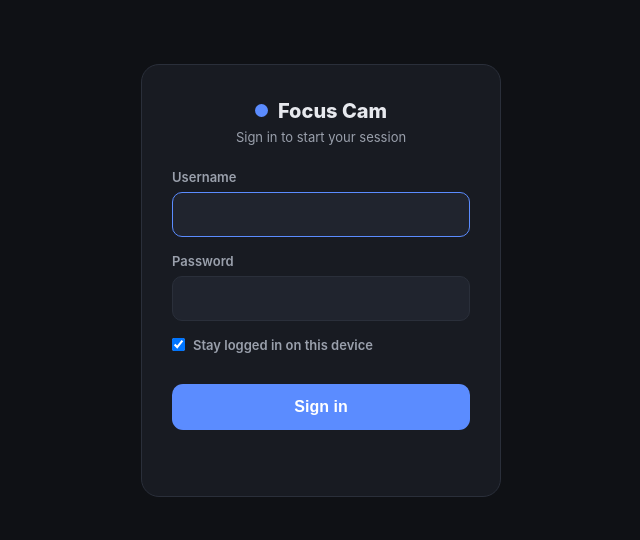
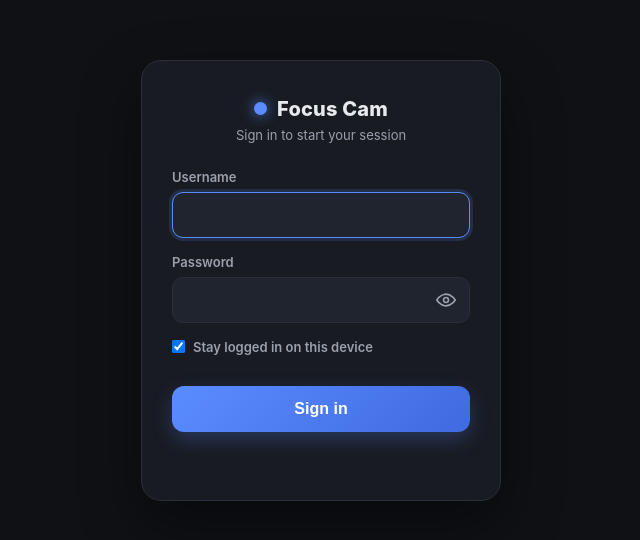
Before and after one commit to ijaihundal/focus-cam, a website: page public/login.html in a window 1280 px wide. Shown: the part 120-660 px from the top of the page, without its empty margins (319-959 px from the left). Drawn offline with Linux system fonts and the light colour scheme.

Commit message:
Login: view-password toggle, visual polish, 16px inputs, error shake

```diff
--- a/public/login.html
+++ b/public/login.html
@@ -8,29 +8,47 @@
   <meta name="theme-color" content="#0f1115" />
   <title>Focus Cam · Login</title>
   <style>
-    :root { --bg:#0f1115; --panel:#181b22; --accent:#5b8cff; --text:#e7e9ee;
-      --muted:#9aa0ac; --rec:#ff4d4f; --border:#2a2f3a; }
-    * { box-sizing:border-box; margin:0; padding:0; }
+    :root { --bg:#0f1115; --panel:#181b22; --accent:#5b8cff; --accent-2:#3f6ae0;
+      --text:#e7e9ee; --muted:#9aa0ac; --rec:#ff4d4f; --border:#2a2f3a; }
+    * { box-sizing:border-box; margin:0; padding:0; -webkit-tap-highlight-color:transparent; }
     body { background:var(--bg); color:var(--text); min-height:100vh; display:flex;
       align-items:center; justify-content:center; font-family:-apple-system,BlinkMacSystemFont,
       "Segoe UI",Roboto,Helvetica,Arial,sans-serif; padding:20px; }
-    .card { background:var(--panel); border:1px solid var(--border); border-radius:18px;
-      padding:34px 30px; width:100%; max-width:360px; }
+    .card { background:var(--panel); border:1px solid var(--border); border-radius:20px;
+      padding:36px 30px; width:100%; max-width:360px;
+      box-shadow:0 24px 60px rgba(0,0,0,.45); }
     .brand { display:flex; align-items:center; gap:10px; font-weight:800; font-size:20px;
-      justify-content:center; margin-bottom:6px; }
-    .brand .dot { width:13px; height:13px; border-radius:50%; background:var(--accent); }
-    .sub { text-align:center; color:var(--muted); font-size:13px; margin-bottom:24px; }
+      letter-spacing:.2px; justify-content:center; margin-bottom:6px; }
+    .brand .dot { width:13px; height:13px; border-radius:50%; background:var(--accent);
+      box-shadow:0 0 14px rgba(91,140,255,.85); }
+    .sub { text-align:center; color:var(--muted); font-size:13px; margin-bottom:26px; }
     label { display:block; font-size:13px; color:var(--muted); margin:16px 0 7px; font-weight:600; }
+    .field { position:relative; }
     input { width:100%; background:#20242e; color:var(--text); border:1px solid var(--border);
-      border-radius:10px; padding:13px; font-size:15px; outline:none; }
-    input:focus { border-color:var(--accent); }
+      border-radius:11px; padding:13px; font-size:16px; outline:none;
+      transition:border-color .15s, box-shadow .15s; }
+    input:focus { border-color:var(--accent); box-shadow:0 0 0 3px rgba(91,140,255,.16); }
+    .field input { padding-right:46px; }
+    .pw-toggle { position:absolute; right:6px; top:50%; transform:translateY(-50%);
+      background:none; border:none; color:var(--muted); cursor:pointer; padding:8px;
+      display:flex; align-items:center; border-radius:8px; transition:color .15s; }
+    .pw-toggle:hover, .pw-toggle:focus-visible { color:var(--accent); outline:none; }
     .remember { display:flex; align-items:center; gap:8px; margin-top:16px; color:var(--muted);
       font-size:13px; cursor:pointer; }
     .remember input { width:auto; }
-    .btn { width:100%; margin-top:24px; border:none; border-radius:11px; padding:14px;
-      font-size:16px; font-weight:700; cursor:pointer; color:#fff; background:var(--accent); }
-    .btn:active { transform:scale(.98); }
+    .btn { width:100%; margin-top:24px; border:none; border-radius:12px; padding:14px;
+      font-size:16px; font-weight:700; cursor:pointer; color:#fff;
+      background:linear-gradient(135deg, var(--accent), var(--accent-2));
+      transition:transform .12s, box-shadow .15s, filter .15s;
+      box-shadow:0 8px 20px rgba(91,140,255,.25); }
+    .btn:hover { filter:brightness(1.06); }
+    .btn:active { transform:scale(.98); box-shadow:0 4px 12px rgba(91,140,255,.2); }
     .err { color:var(--rec); font-size:13px; text-align:center; margin-top:14px; min-height:18px; }
+    .err.shake { animation:shake .3s; }
+    @keyframes shake {
+      0%,100% { transform:translateX(0); }
+      25% { transform:translateX(-5px); } 75% { transform:translateX(5px); }
+    }
   </style>
 </head>
 <body>
@@ -38,9 +56,26 @@
     <div class="brand"><span class="dot"></span> Focus Cam</div>
     <div class="sub">Sign in to start your session</div>
     <label for="username">Username</label>
-    <input id="username" name="username" type="text" autocomplete="username" autofocus required />
+    <input id="username" name="username" type="text" autocomplete="username"
+      autocapitalize="none" autocorrect="off" spellcheck="false" autofocus required />
     <label for="password">Password</label>
-    <input id="password" name="password" type="password" autocomplete="current-password" required />
+    <div class="field">
+      <input id="password" name="password" type="password" autocomplete="current-password" required />
+      <button class="pw-toggle" type="button" id="pwToggle" aria-label="Show password" aria-pressed="false">
+        <svg id="eyeOpen" width="20" height="20" viewBox="0 0 24 24" fill="none"
+          stroke="currentColor" stroke-width="2" stroke-linecap="round" stroke-linejoin="round">
+          <path d="M1 12s4-7 11-7 11 7 11 7-4 7-11 7-11-7-11-7z"/>
+          <circle cx="12" cy="12" r="3"/>
+        </svg>
+        <svg id="eyeClosed" width="20" height="20" viewBox="0 0 24 24" fill="none"
+          stroke="currentColor" stroke-width="2" stroke-linecap="round" stroke-linejoin="round" style="display:none">
+          <path d="M17.94 17.94A10.07 10.07 0 0 1 12 20c-7 0-11-8-11-8a18.45 18.45 0 0 1 5.06-5.94"/>
+          <path d="M9.9 4.24A9.12 9.12 0 0 1 12 4c7 0 11 8 11 8a18.5 18.5 0 0 1-2.16 3.19"/>
+          <path d="M14.12 14.12a3 3 0 1 1-4.24-4.24"/>
+          <line x1="1" y1="1" x2="23" y2="23"/>
+        </svg>
+      </button>
+    </div>
     <label class="remember"><input type="checkbox" id="remember" checked /> Stay logged in on this device</label>
     <button class="btn" type="submit">Sign in</button>
     <div class="err" id="err"></div>
@@ -48,11 +83,23 @@
   <script>
     const form = document.getElementById("form");
     const err = document.getElementById("err");
+    const pw = document.getElementById("password");
+    const pwToggle = document.getElementById("pwToggle");
+
+    pwToggle.addEventListener("click", () => {
+      const show = pw.type === "password";
+      pw.type = show ? "text" : "password";
+      document.getElementById("eyeOpen").style.display = show ? "none" : "";
+      document.getElementById("eyeClosed").style.display = show ? "" : "none";
+      pwToggle.setAttribute("aria-label", show ? "Hide password" : "Show password");
+      pwToggle.setAttribute("aria-pressed", String(show));
+    });
+
     form.addEventListener("submit", async (e) => {
       e.preventDefault();
       err.textContent = "";
       const username = document.getElementById("username").value;
-      const password = document.getElementById("password").value;
+      const password = pw.value;
       const remember = document.getElementById("remember").checked;
       try {
         const r = await fetch("/api/login", {
@@ -65,6 +112,9 @@
           window.location.href = "/";
         } else {
           err.textContent = data.error || "Login failed";
+          err.classList.remove("shake");
+          void err.offsetWidth;
+          err.classList.add("shake");
         }
       } catch (_) {
         err.textContent = "Network error";
```
